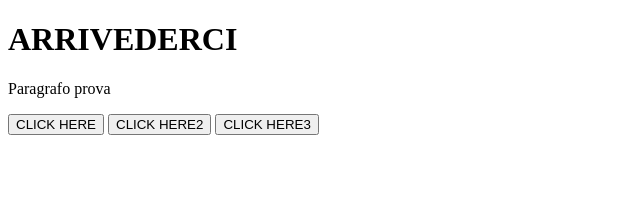
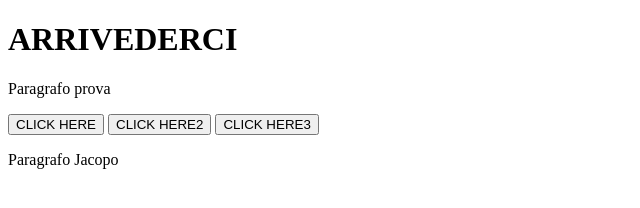
Before and after one commit to rubinettiStefano/gitesempio, a plain HTML site: page index.html in a window 1280 px wide. Shown: the whole page, without its empty margins (0-640 px from the left). Drawn offline with Linux system fonts and the light colour scheme.

Commit message:
sviluppo 1 jacopo

```diff
--- a/index.html
+++ b/index.html
@@ -14,5 +14,8 @@
         <button>CLICK HERE3</button>
     </div>
     <!-- PRIMA DI INIZIARE LO SVILUPPO CON JACOPO FINE -->
+    <!-- INIZIO SVILUPPO JACOPO -->
+    <p>Paragrafo Jacopo</p>
+    <!-- FINE SVILUPPO JACOPO -->
 </body>
 </html>
```
